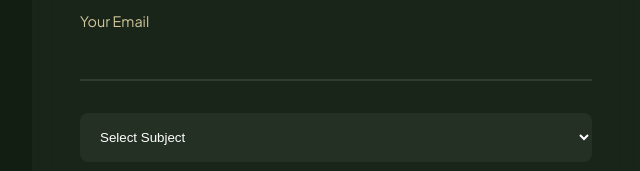
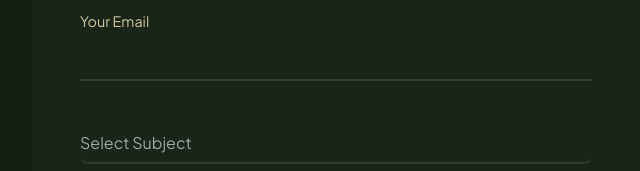
Before and after one commit to Owaisak54/ZaadAcademy, a plain HTML site: page index.html in a window 1280 px wide. Shown: the part 7385-7556 px from the top of the page, 640-1280 px from the left. Drawn offline with Linux system fonts and the light colour scheme; a script that the page names is missing; a web font is replaced by a local one.

Commit message:
updated for ui dropdown

```diff
--- a/index.html
+++ b/index.html
@@ -662,13 +662,46 @@
                     <label for="email">Your Email</label>
                     <div class="input-highlight"></div>
                 </div>
-                <div class="form-group">
-                    <select>
-                        <option value="" disabled selected>Select Subject</option>
+                <div class="form-group floating">
+                    <select id="subject" required>
+                        <option value="" disabled selected></option>
                         <option value="courses">Courses Inquiry</option>
                         <option value="support">Technical Support</option>
                         <option value="other">Other</option>
                     </select>
+                    <label for="subject">Select Subject</label>
+                    <div class="input-highlight"></div>
+                    <style>
+                        .form-group select {
+                            width: 100%;
+                            padding: 1rem;
+                            background: transparent;
+                            border: none;
+                            border-bottom: 2px solid rgba(255, 255, 255, 0.1);
+                            color: white;
+                            font-size: 1rem;
+                            cursor: pointer;
+                            appearance: none;
+                            outline: none;
+                        }
+
+                        .form-group select option {
+                            background: #1a1a1a;
+                            color: white;
+                            padding: 1rem;
+                        }
+
+                        .form-group select:focus ~ .input-highlight {
+                            width: 100%;
+                        }
+
+                        .form-group select:focus ~ label,
+                        .form-group select:valid ~ label {
+                            top: -20px;
+                            font-size: 0.9rem;
+                            color: var(--accent-color);
+                        }
+                    </style>
                 </div>
                 <div class="form-group floating">
                     <textarea id="message" required></textarea>
```
